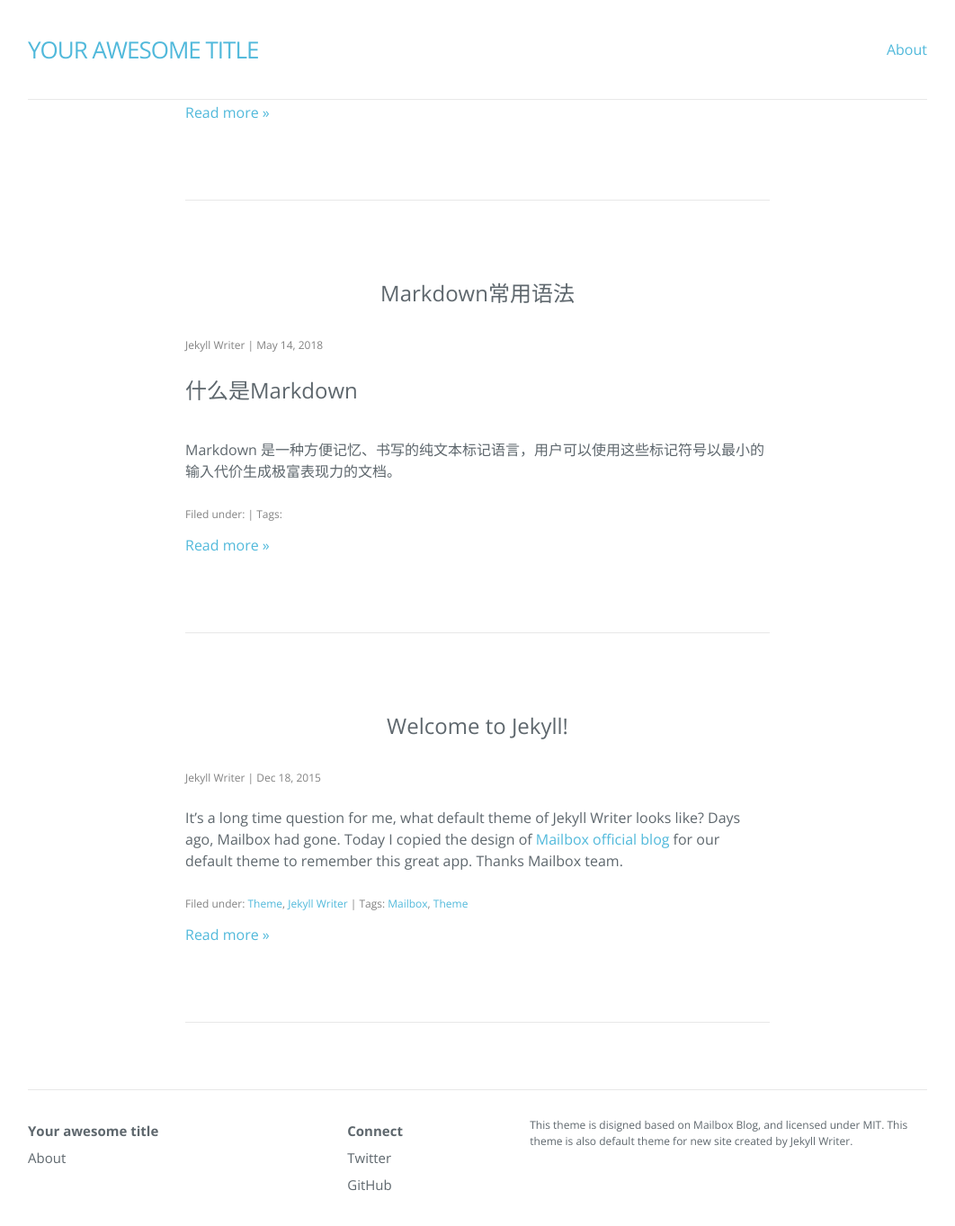
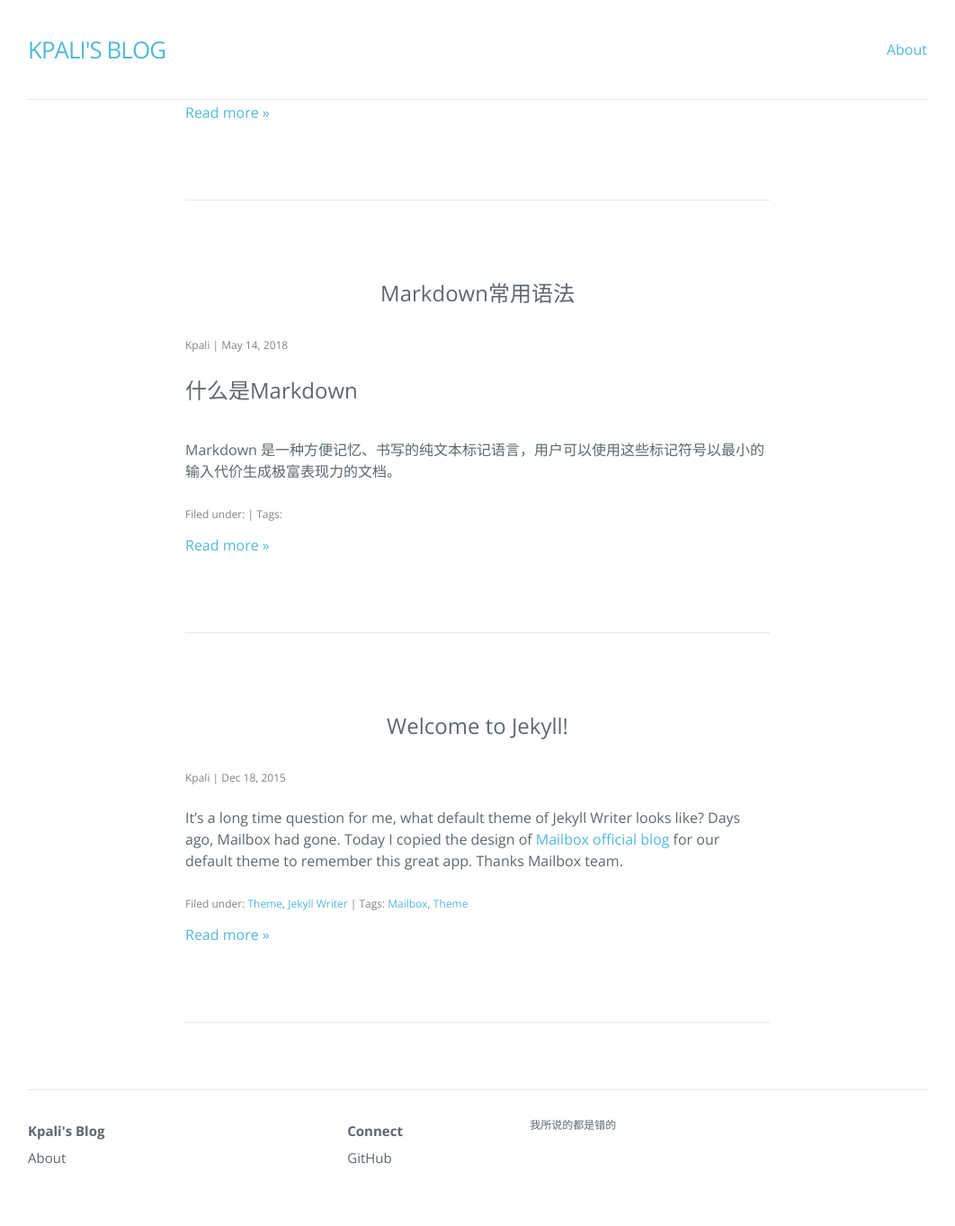
Before and after one commit to kpali/blog, a Jekyll site: the page built from index.html, in a window 1280 px wide and 1400 px high, scrolled down 340 px. Shown: the top 1363 px of the window at 90% size, without its empty margins (109-1171 px from the left). Built offline with Jekyll 4.4.1, drawn with Linux system fonts in a browser that asks for light colours; nearby versions of some CDN libraries; the list of posts is cut into pages by our own code; some of the changed text lies outside the part shown.

Commit message:
Update Configuration

```diff
--- a/_config.yml
+++ b/_config.yml
@@ -1,15 +1,12 @@
 # Created by Jekyll Writer
-title: Your awesome title
-author: Jekyll Writer
-description: >
-  This theme is disigned based on Mailbox Blog, and licensed under MIT. This
-  theme is also default theme for new site created by Jekyll Writer.
+title: Kpali's Blog
+author: Kpali
+description: 我所说的都是错的
 baseurl: /blog
 permalink: '/:year/:month/:day/:title/'
 paginate: 6
 paginate_path: '/page/:num/'
-twitter_username: jekyllwriter
-github_username: jekyllwriter
+github_username: kpali
 gems:
   - jekyll-paginate
 markdown: kramdown
```
